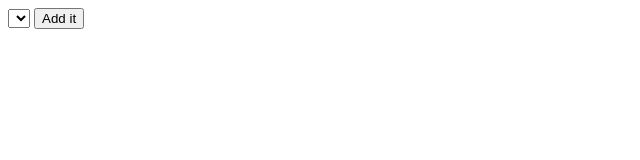
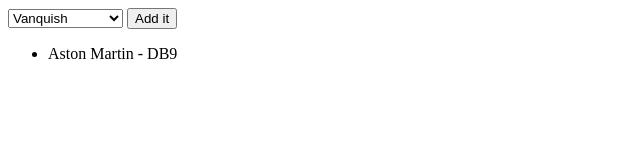
Before and after one commit to jhenriquez/DreamCars, a plain HTML site: page cars.html in a window 1280 px wide. Both pictures are taken after a click on the input "Add it". Shown: the whole page, without its empty margins (0-640 px from the left). Drawn offline with nearby package versions, Linux system fonts and the light colour scheme.

Commit message:
Selection available.

```diff
--- a/cars.html
+++ b/cars.html
@@ -1,19 +1,24 @@
 <!DOCTYPE html>
-<html class="no-js">
+<html class="no-js" ng-app="DreamCars">
   <head>
     <meta charset="utf-8">
     <title></title>
   </head>
-  <body>
-    <select title="Choose a Dream Car">
+  <body ng-controller="SelectionController">
+    <select title="Choose a Dream Car"
+        ng-model="selected"
+        ng-options="dreamCar.model group by dreamCar.make for dreamCar in dreamCars">
       <!-- should be populated with dreamCars data -->
     </select>
-    <input type="submit" value="Add it" />
+    <input type="submit" value="Add it" ng-click="select()" />
 
     <ul title="My Dream Cars">
       <!-- user-selected data should go here -->
+      <li ng-repeat="car in selectedCars">{{car.make}} - {{car.model}}</li>
     </ul>
 
     <script src="cars.js"></script>
+    <script src="http://ajax.googleapis.com/ajax/libs/angularjs/1.2.25/angular.js"></script>
+    <script src="dreamCars.js"></script>
   </body>
 </html>
--- /dev/null
+++ b/dreamCars.js
@@ -0,0 +1,34 @@
+angular.module('DreamCars', [])
+	.controller('SelectionController', ['$scope', function ($scope) {
+		Array.prototype.carIndexOf = function (obj) {
+			for (var i = this.length - 1; i >= 0; i--) {
+				if (this[i].make === obj.make && this[i].model === obj.model) {
+					return i;
+				}
+			};
+			return -1;
+		};
+
+		function dreamCarsCompare (a,b) {
+			var base_sort = a.make > b.make ? 1 : -1;
+			return a.make === b.make ? (a.model > b.model ? 1 : -1) : base_sort;
+		};
+
+		function firstFromOrDefault (make) {
+			for(var i = 0; i < $scope.dreamCars.length; i++) {
+				if($scope.dreamCars[i].make === make)
+					return $scope.dreamCars[i];
+			}
+			return $scope.dreamCars[0];
+		};
+
+		$scope.select = function select () {
+			$scope.selectedCars.push($scope.selected);
+			$scope.dreamCars.splice($scope.dreamCars.carIndexOf($scope.selected),1);
+			$scope.selected = firstFromOrDefault($scope.selected.make);
+		};
+
+		$scope.dreamCars = dreamCars.sort(dreamCarsCompare);
+		$scope.selectedCars = [];
+		$scope.selected = $scope.dreamCars[0];
+	}]);
```
